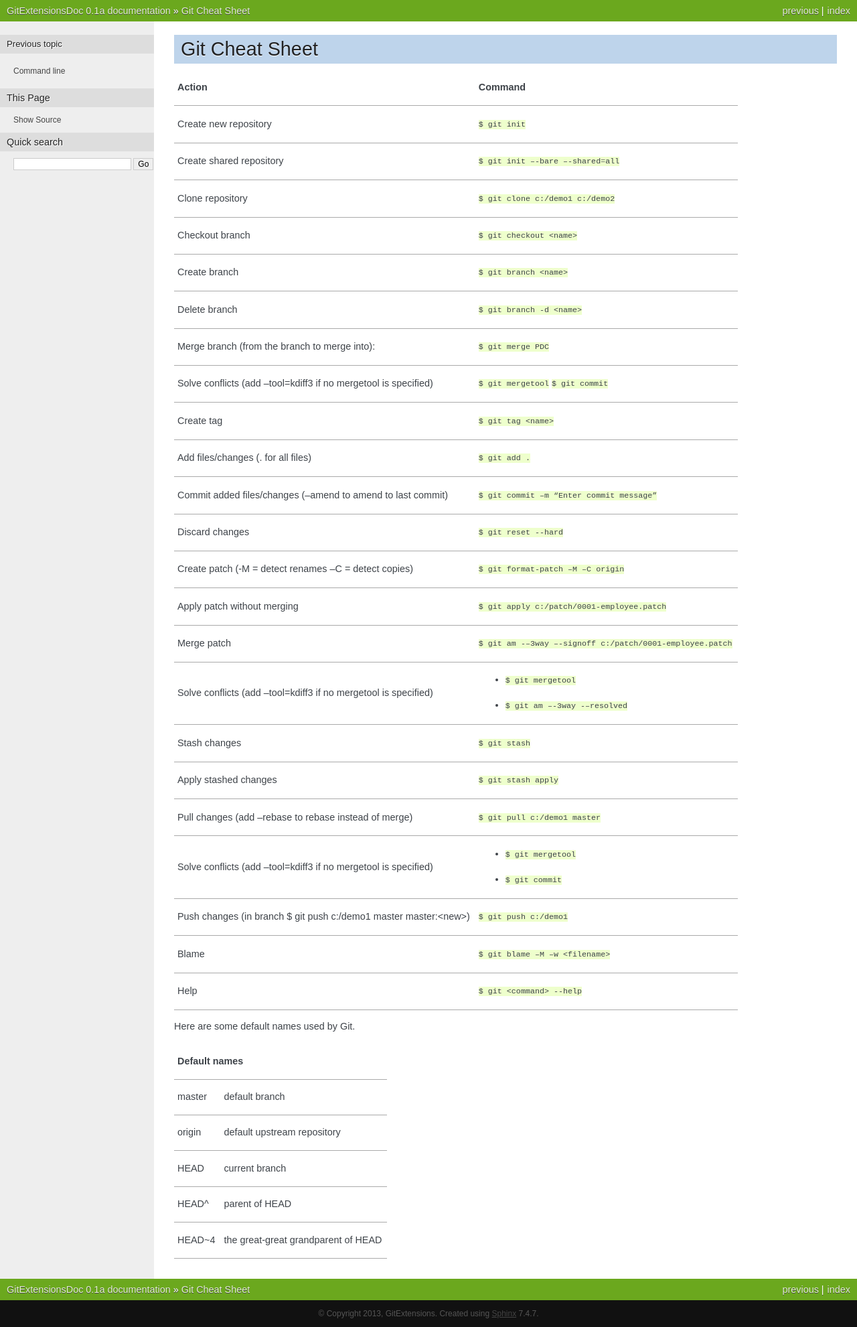
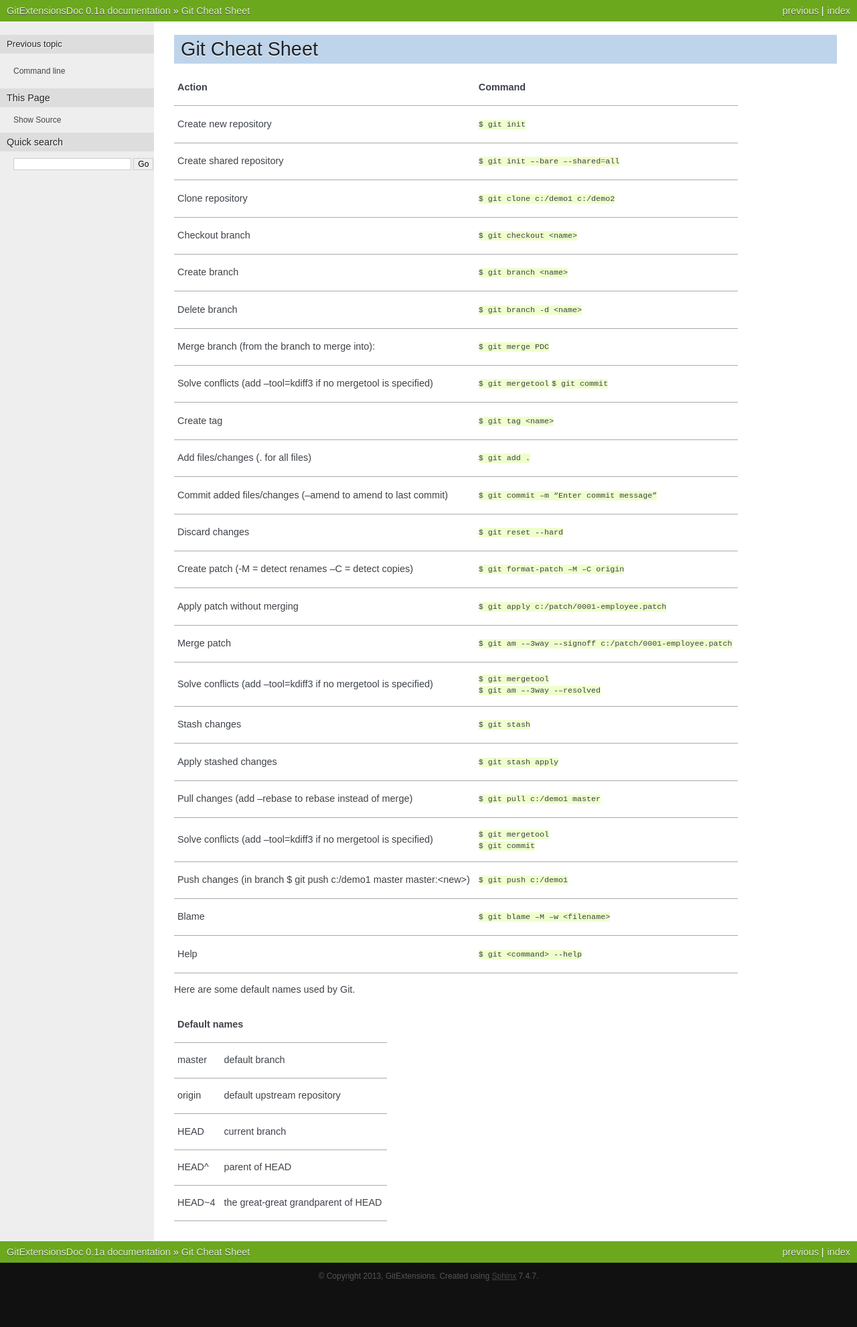
Before and after one commit to martinqt/GitExtensionsDoc, a Sphinx documentation site: the page built from source/git_cheat_sheet.rst, in a window 1280 px wide. Shown: the whole page at 67% size. Built offline with Sphinx 7.4.7, drawn with Linux system fonts in a browser that asks for light colours; after the commit the page ends 1925 px from its top, so only the background shows below that.

```diff
--- a/source/git_cheat_sheet.rst
+++ b/source/git_cheat_sheet.rst
@@ -38,8 +38,8 @@ Git Cheat Sheet
 +-----------------------------------------------------------------+---------------------------------------------------------------+
 |Merge patch                                                      | :bash:`$ git am -–3way –-signoff c:/patch/0001-employee.patch`|
 +-----------------------------------------------------------------+---------------------------------------------------------------+
-|Solve conflicts (add --tool=kdiff3 if no mergetool is specified) | * :bash:`$ git mergetool`                                     |
-|                                                                 | * :bash:`$ git am –-3way -–resolved`                          |
+|Solve conflicts (add --tool=kdiff3 if no mergetool is specified) | | :bash:`$ git mergetool`                                     |
+|                                                                 | | :bash:`$ git am –-3way -–resolved`                          |
 +-----------------------------------------------------------------+---------------------------------------------------------------+
 |Stash changes                                                    | :bash:`$ git stash`                                           |
 +-----------------------------------------------------------------+---------------------------------------------------------------+
@@ -47,8 +47,8 @@ Git Cheat Sheet
 +-----------------------------------------------------------------+---------------------------------------------------------------+
 |Pull changes (add --rebase to rebase instead of merge)           | :bash:`$ git pull c:/demo1 master`                            |
 +-----------------------------------------------------------------+---------------------------------------------------------------+
-|Solve conflicts (add --tool=kdiff3 if no mergetool is specified) | * :bash:`$ git mergetool`                                     |
-|                                                                 | * :bash:`$ git commit`                                        |
+|Solve conflicts (add --tool=kdiff3 if no mergetool is specified) | | :bash:`$ git mergetool`                                     |
+|                                                                 | | :bash:`$ git commit`                                        |
 +-----------------------------------------------------------------+---------------------------------------------------------------+
 |Push changes (in branch $ git push c:/demo1 master master:<new>) | :bash:`$ git push c:/demo1`                                   |
 +-----------------------------------------------------------------+---------------------------------------------------------------+
```
